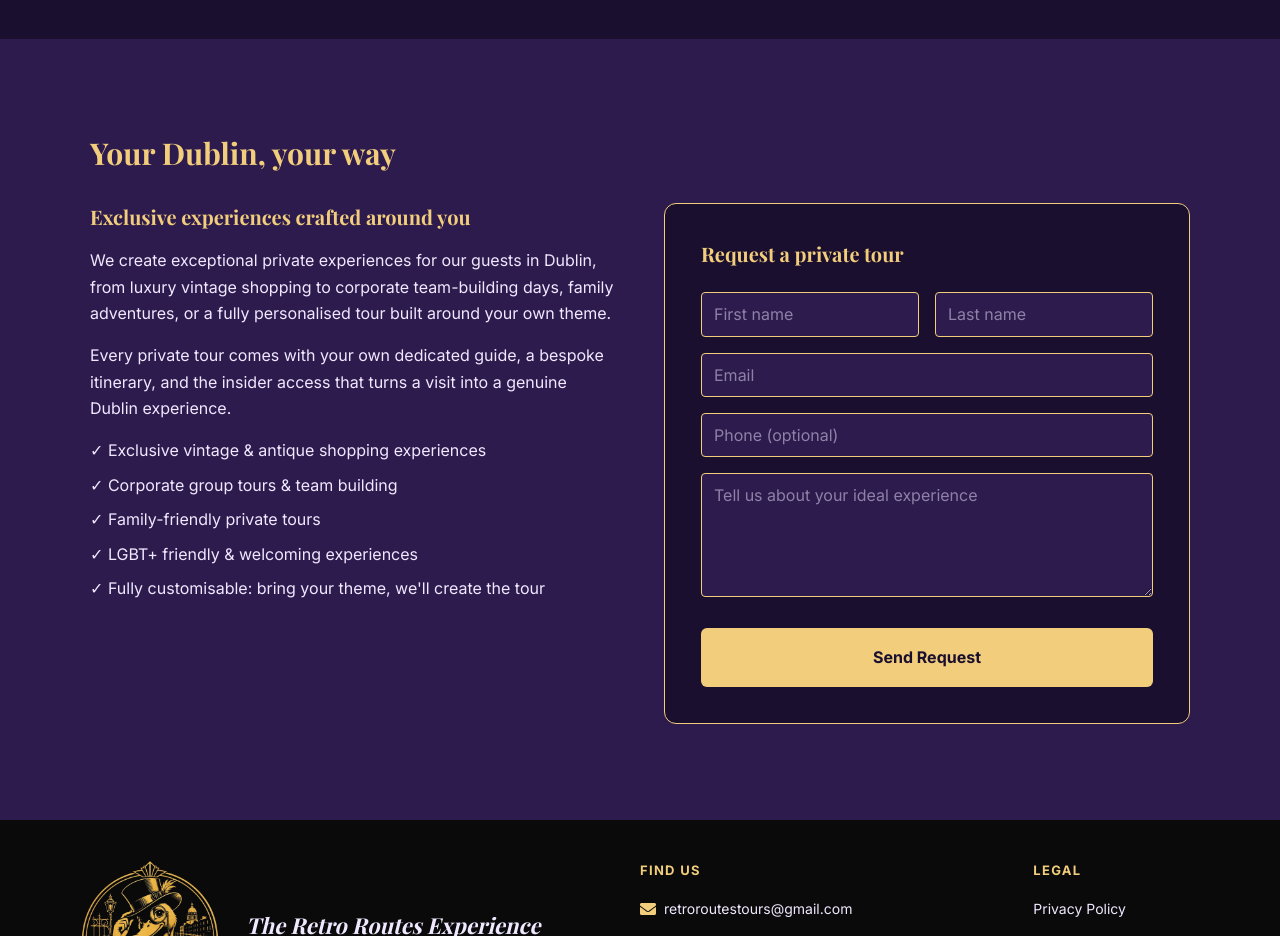
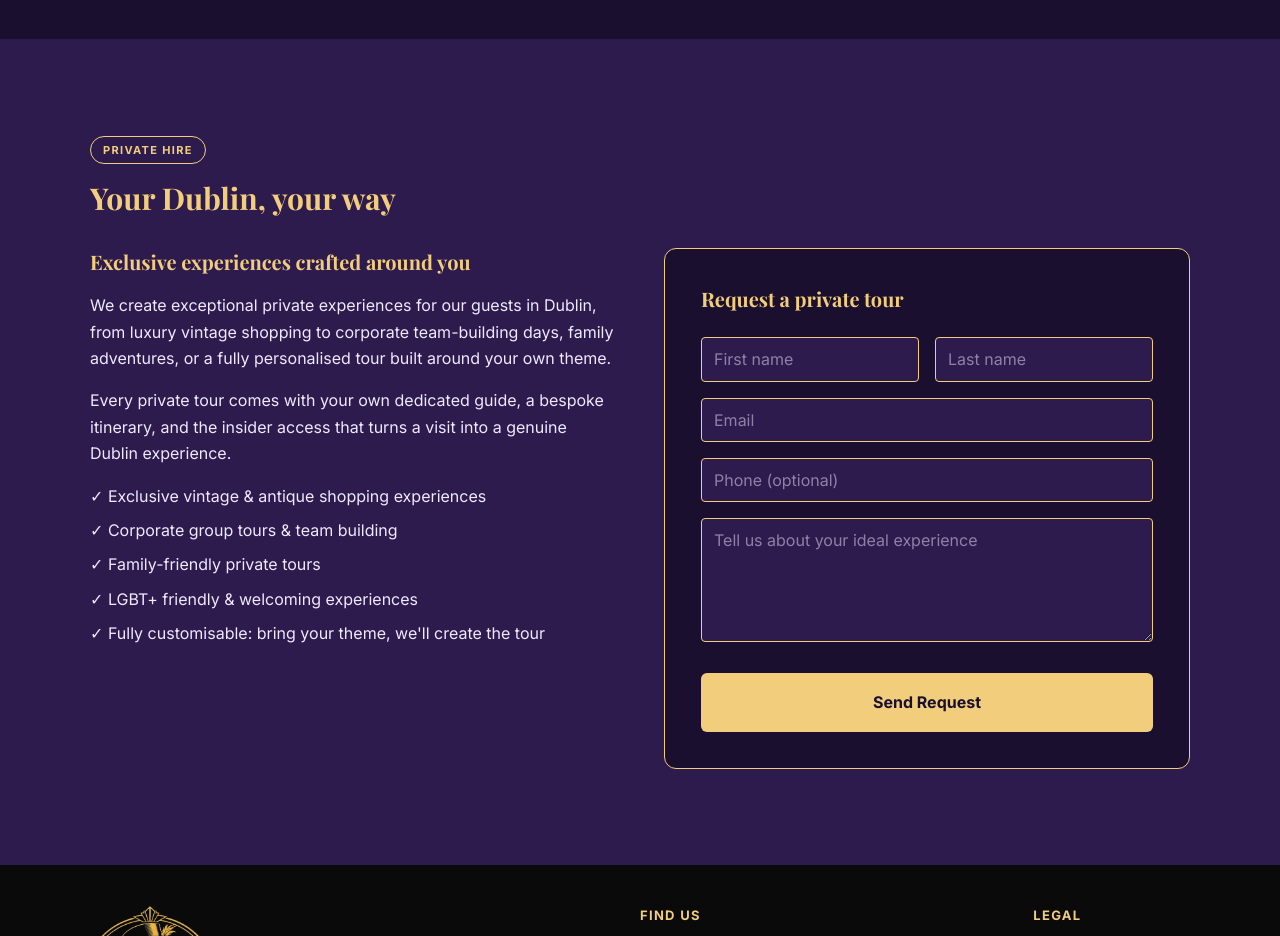
Before and after one commit to pgiouvanas-ai/retro-routes-ai, a Next.js app: page / in a window 1280 px wide. Shown: the part 2720-3656 px from the top of the page. Built offline with nearby package versions, Linux system fonts and the light colour scheme.

Commit message:
feat: added private hire tag in the beginning of private hire section

```diff
--- a/components/PrivateHire.tsx
+++ b/components/PrivateHire.tsx
@@ -14,6 +14,9 @@ export default function PrivateHire() {
   return (
     <section id="private-hire" className="bg-purple-light px-6 py-24">
       <div className="max-w-275 mx-auto">
+        <span className="inline-block text-[11px] font-bold tracking-[0.12em] uppercase text-gold border border-gold px-3 py-1 rounded-full mb-4">
+            Private Hire
+          </span>
         <h2 className="font-display text-gold text-3xl mb-4">Your Dublin, your way</h2>
 
         <div className="grid grid-cols-1 md:grid-cols-2 gap-12 items-start mt-8">
```
